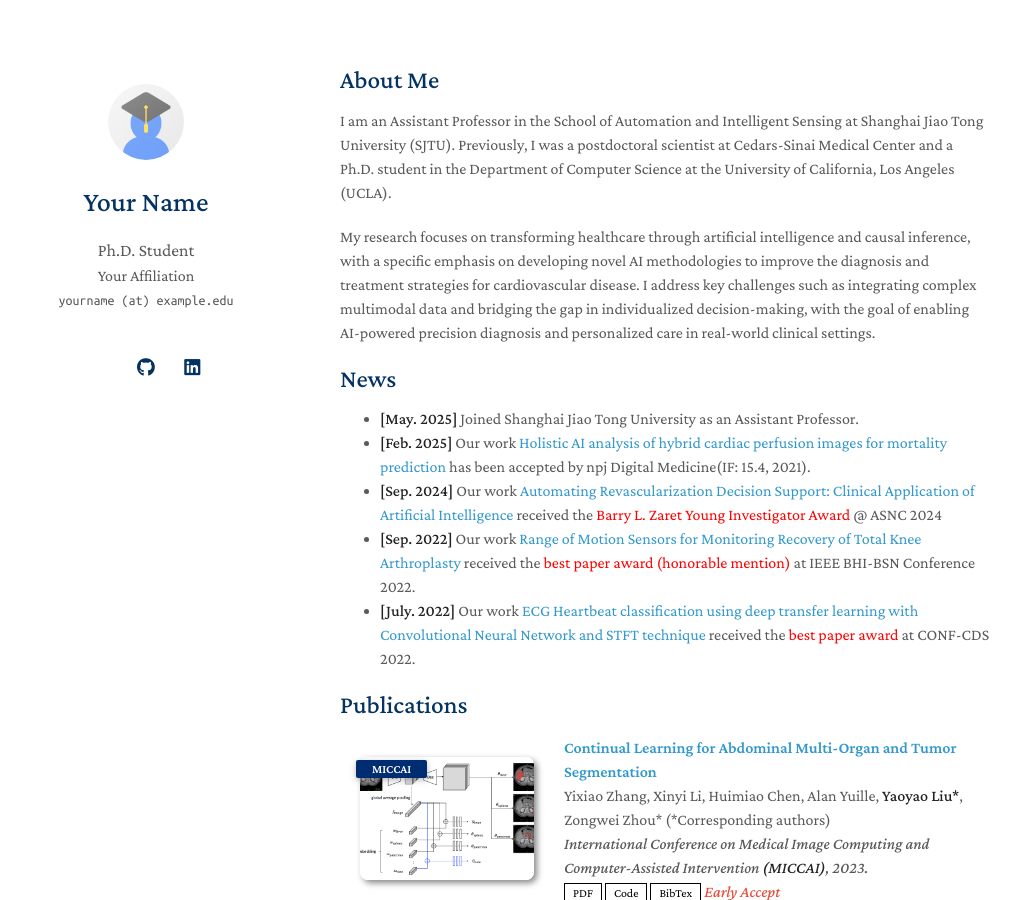
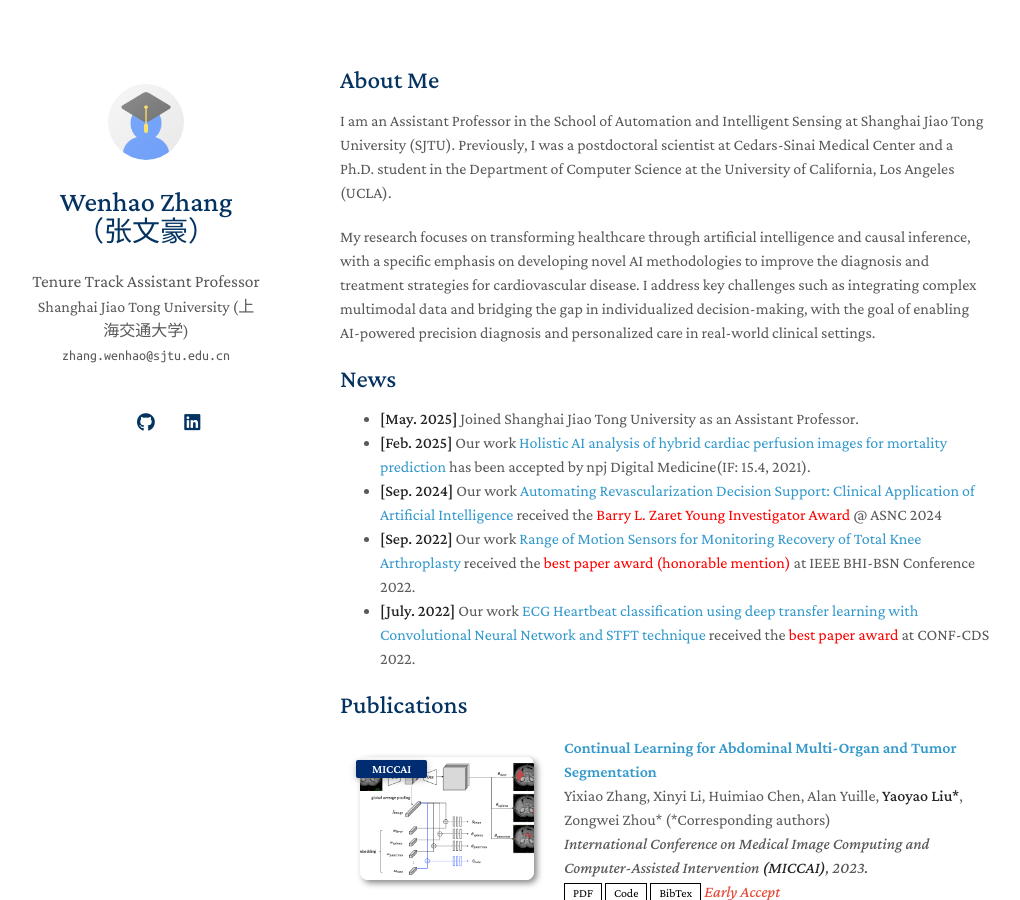
Before and after one commit to wenhaoz-fengcai/homepage, a Jekyll site: the page built from index.md, in a window 1280 px wide and 900 px high. Shown: the whole window, without its empty margins (130-1150 px from the left). Built offline with Jekyll 4.4.1, drawn with Linux system fonts in a browser that asks for light colours; a style sheet for code colours, icons or effects is not loaded; our own code applies the rules of GitHub Pages for plain Markdown files.

Commit message:
Update _config.yml

```diff
--- a/_config.yml
+++ b/_config.yml
@@ -1,8 +1,8 @@
 # Basic Information
-title: Your Name
-position: Ph.D. Student
-affiliation: Your Affiliation
-email: yourname (at) example.edu
+title: Wenhao Zhang （张文豪）
+position: Tenure Track Assistant Professor
+affiliation: Shanghai Jiao Tong University (上海交通大学)
+email: zhang.wenhao@sjtu.edu.cn
 
 # Search Engine Optimization (SEO)
 # The following information is used to improve the website traffic from search engines, e.g., Google.
@@ -12,11 +12,11 @@ canonical: https://minimal-light-theme.yliu.me/
 
 # Links
 # If you don't need one of them, you may delete the corresponding line.
-google_scholar: https://scholar.google.com/
+google_scholar: https://scholar.google.com/citations?user=BE7vPzEAAAAJ&hl=en
 cv_link: assets/files/curriculum_vitae.pdf
-github_link: https://github.com/
-linkedin: https://www.linkedin.com/
-twitter: https://twitter.com/
+github_link: https://github.com/wenhaoz-fengcai
+linkedin: https://www.linkedin.com/in/wenhaozhangcsmc/
+twitter: https://x.com/Wenhao_Zhang_X
 
 # Images (e.g., your profile picture and your website's favicon)
 # "favicon" and "favicon_dark" are used for the light and dark modes, respectively.
@@ -36,10 +36,6 @@ auto_dark_mode: true
 # You can use this option to choose between Serif or Sans Serif fonts.
 font: "Serif" # or "Sans Serif"
 
-# Google Analytics ID
-# Please remove this if you don't use Google Analytics
-google_analytics: UA-111540567-4
-
 # Use this project as a remote theme for GitHub Pages
 # See the guide here: https://docs.github.com/en/pages/setting-up-a-github-pages-site-with-jekyll/adding-a-theme-to-your-github-pages-site-using-jekyll
 remote_theme: yaoyao-liu/minimal-light
```
